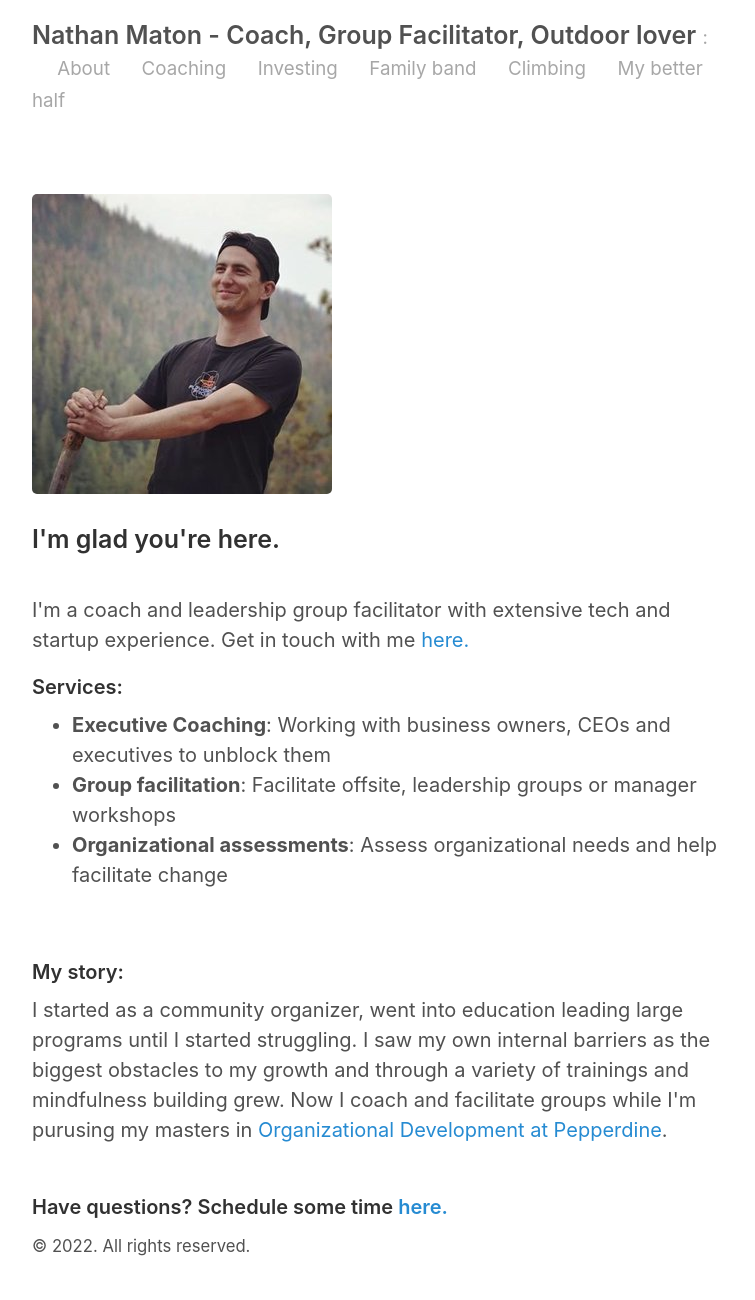
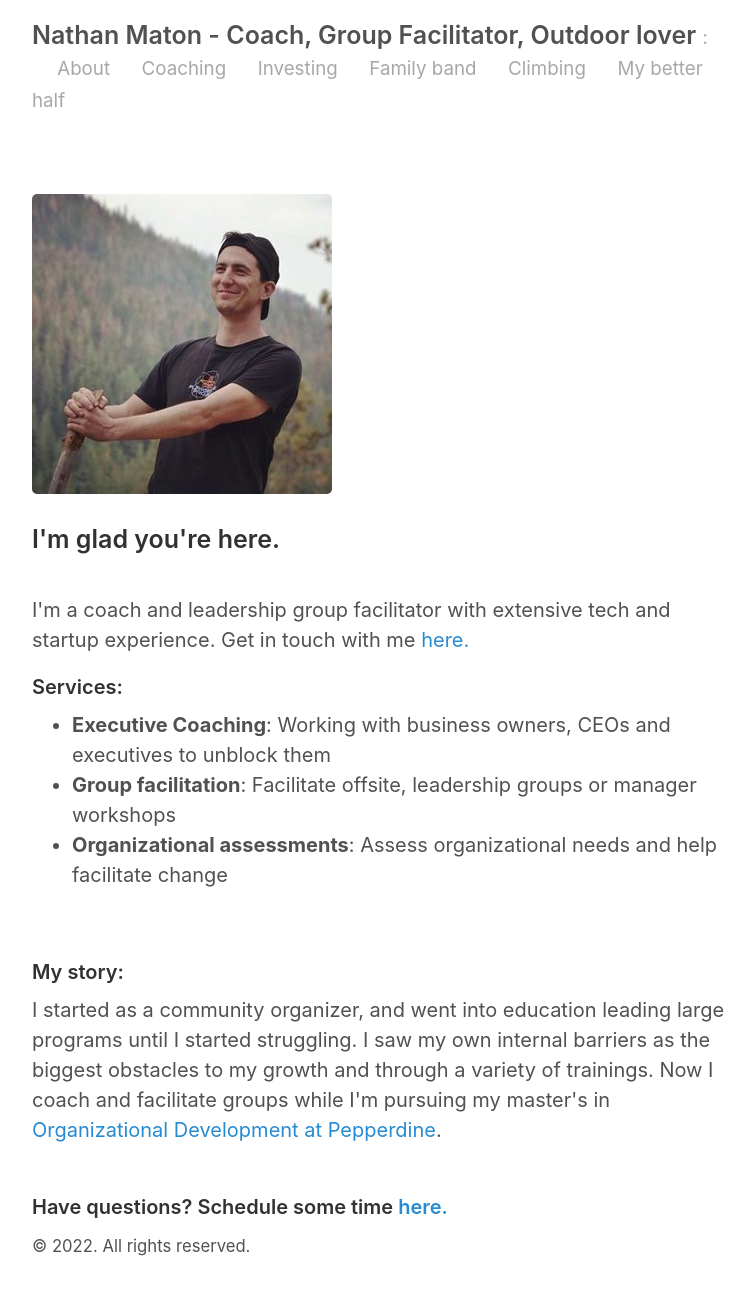
Before and after one commit to NathanMaton/nathanmaton.github.io, a Jekyll site: the page built from index.html, in a window 1280 px wide. Shown: the whole page, without its empty margins (258-1013 px from the left). Built offline with Jekyll 4.4.1, drawn with Linux system fonts in a browser that asks for light colours; the list of posts is cut into pages by our own code.

Commit message:
fix grammar

```diff
--- a/index.html
+++ b/index.html
@@ -22,9 +22,10 @@ with extensive tech and startup experience. Get in touch with me
 
 <h4>My story:</h4>
 
-I started as a community organizer, went into education leading large programs until I started struggling. I saw my own
-internal barriers as the biggest obstacles to my growth and through a variety of trainings and mindfulness building
-grew. Now I coach and facilitate groups while I'm purusing my masters in
+I started as a community organizer, and went into education leading large
+programs until I started struggling. I saw my own internal barriers as the
+biggest obstacles to my growth and through a variety of trainings.
+Now I coach and facilitate groups while I'm pursuing my master's in
 <a href ="https://bschool.pepperdine.edu/masters-degree/organization-development/schedule/">
 Organizational Development at Pepperdine</a>.
 
```
